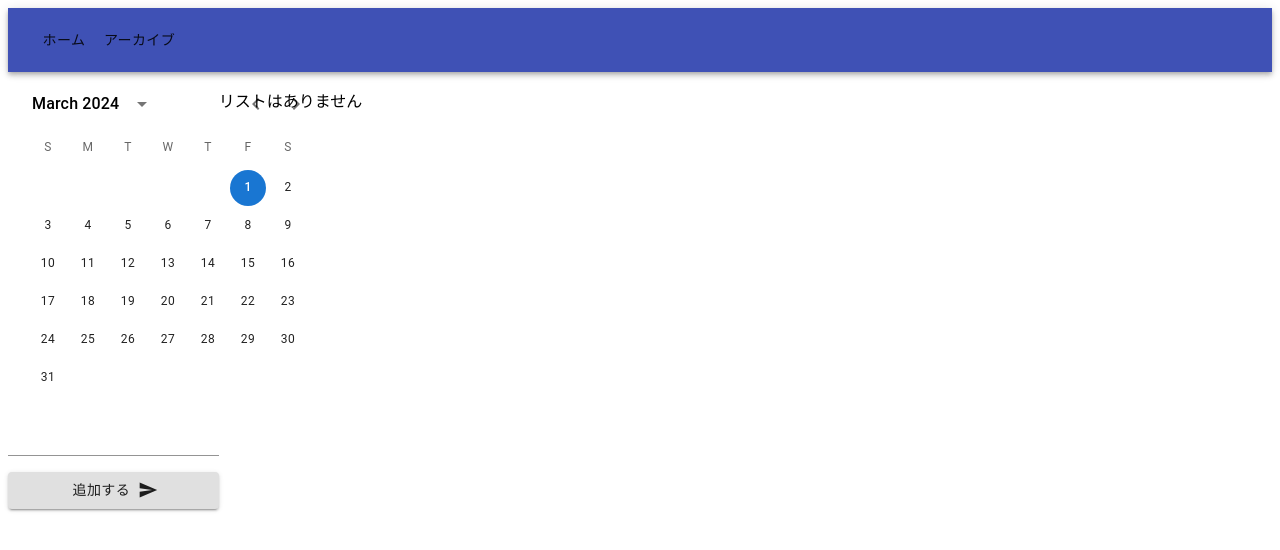
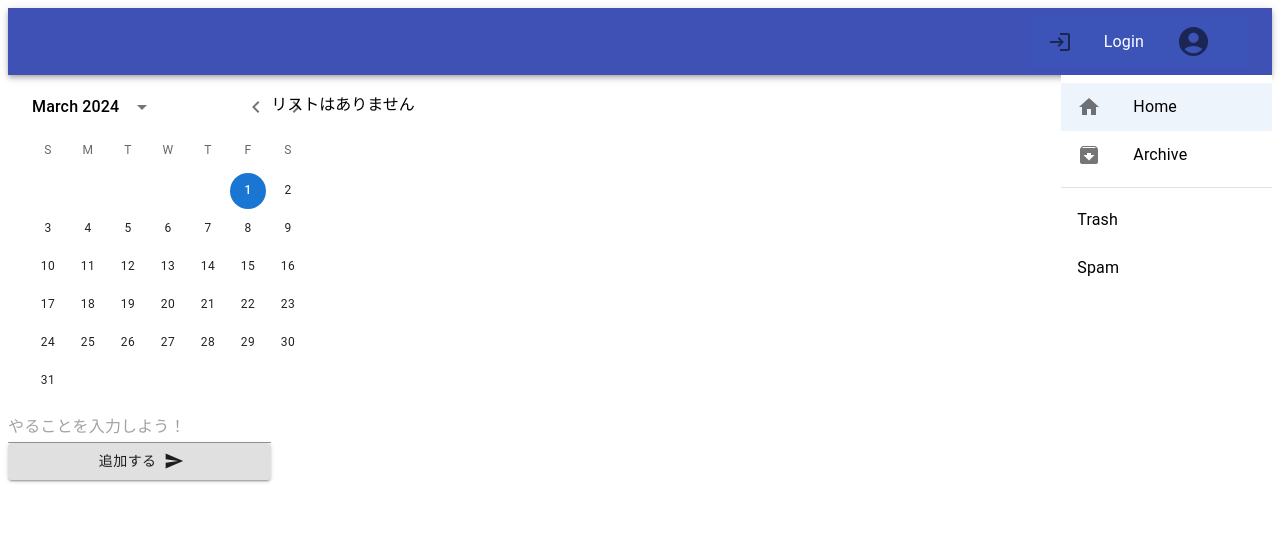
Before and after one commit to Omochi-Okome/PomodoroList, a React (Create React App) app in the folder client/: page / in a window 1280 px wide. Shown: the top 550 px of the page. Built offline with nearby package versions, Linux system fonts and the light colour scheme.

Commit message:
フロントを改善

```diff
--- a/client/src/App.js
+++ b/client/src/App.js
@@ -1,15 +1,25 @@
 import { BrowserRouter as Router, Route, Routes } from "react-router-dom";
 import Home from "./pages/Home";
 import Archive from "./pages/Archive"
+import SelectedListItem from "./components/HomeFolder";
+import TopBar from "./components/TopBar"
+import { Grid } from "@material-ui/core";
 
 function App() {
   return (
     <Router>
-      <Routes>
-        <Route path="/" element={<Home />} />
-        <Route path="/item" />
-        <Route path="/archive" element={<Archive/>} />
-      </Routes>
+      <TopBar />
+      <Grid container>
+        <Grid item xs={10}>
+          <Routes>
+            <Route path="/" element={<Home />} />
+            <Route path="/archive" element={<Archive />} />
+          </Routes>
+        </Grid>
+        <Grid item xs={2}>
+          <SelectedListItem />
+        </Grid>
+      </Grid>
     </Router>
   );
 }
--- a/client/src/components/ArchiveList.jsx
+++ b/client/src/components/ArchiveList.jsx
@@ -7,6 +7,7 @@ import Typography from "@material-ui/core/Typography";
 import { Grid } from "@material-ui/core";
 import Button from "@mui/material/Button";
 import DeleteIcon from '@mui/icons-material/Delete';
+import SelectedListItem from "./HomeFolder";
 
 const useStyles = makeStyles({
     card: {
@@ -46,8 +47,9 @@ const ArchiveList = () => {
             {archiveList.length === 0 ? (
                 <p>アーカイブリストはありません</p>
             ) : (
-                <Grid container>
-                    {console.log({ArchiveList})}
+                <Grid item container xs={12}>
+                  <Grid>
+                  {console.log({ArchiveList})}
                   {archiveList.map((archiveList) => (
                     <Card key={archiveList._id} variant="outlined" className={classes.card}>
                       <CardContent>
@@ -57,6 +59,8 @@ const ArchiveList = () => {
                       </CardContent>
                     </Card>
                   ))}
+                  </Grid>
+
                 </Grid>
               )}
         </div>
--- /dev/null
+++ b/client/src/components/HomeFolder.jsx
@@ -0,0 +1,68 @@
+import * as React from 'react';
+import Box from '@mui/material/Box';
+import List from '@mui/material/List';
+import ListItemButton from '@mui/material/ListItemButton';
+import ListItemIcon from '@mui/material/ListItemIcon';
+import ListItemText from '@mui/material/ListItemText';
+import Divider from '@mui/material/Divider';
+import ArchiveIcon from '@mui/icons-material/Archive';
+import { useNavigate } from 'react-router-dom';
+import HomeIcon from '@mui/icons-material/Home';
+
+export default function SelectedListItem() {
+    const navigate = useNavigate();
+    const [selectedIndex, setSelectedIndex] = React.useState(0);
+
+  const handleListItemClick = (event, index) => {
+    setSelectedIndex(index);
+
+    switch(index){
+        case 0:
+            navigate('/');
+            break;
+        default:
+            navigate('/archive')
+    }
+
+  };
+
+  return (
+    <Box sx={{ width: '100%', maxWidth: 360, bgcolor: 'background.paper' }}>
+      <List component="nav" aria-label="main mailbox folders">
+        <ListItemButton
+          selected={selectedIndex === 0}
+          onClick={(event) => handleListItemClick(event, 0)}
+        >
+          <ListItemIcon>
+            <HomeIcon />
+          </ListItemIcon>
+          <ListItemText primary="Home" />
+        </ListItemButton>
+        <ListItemButton
+          selected={selectedIndex === 1}
+          onClick={(event) => handleListItemClick(event, 1)}
+        >
+          <ListItemIcon>
+            <ArchiveIcon />
+          </ListItemIcon>
+          <ListItemText primary="Archive" />
+        </ListItemButton>
+      </List>
+      <Divider />
+      <List component="nav" aria-label="secondary mailbox folder">
+        <ListItemButton
+          selected={selectedIndex === 2}
+          onClick={(event) => handleListItemClick(event, 2)}
+        >
+          <ListItemText primary="Trash" />
+        </ListItemButton>
+        <ListItemButton
+          selected={selectedIndex === 3}
+          onClick={(event) => handleListItemClick(event, 3)}
+        >
+          <ListItemText primary="Spam" />
+        </ListItemButton>
+      </List>
+    </Box>
+  );
+}
--- a/client/src/components/ToDoList.jsx
+++ b/client/src/components/ToDoList.jsx
@@ -13,6 +13,7 @@ import { LocalizationProvider } from '@mui/x-date-pickers/LocalizationProvider';
 import { AdapterDayjs } from '@mui/x-date-pickers/AdapterDayjs';
 import { DateCalendar } from '@mui/x-date-pickers/DateCalendar';
 import dayjs from 'dayjs';
+import SelectedListItem from "./HomeFolder";
 
 const useStyles = makeStyles({
   card: {
@@ -92,19 +93,18 @@ const ToDoList = () => {
   };
 
   return (
-    <div>
-      <Grid container>
-        <Grid item xs={2}>
-          <Stack spacing={2}>
+      <Grid container direction="row">
+        <Grid item xs={3}>
+          <Stack>
             <LocalizationProvider dateAdapter={AdapterDayjs} >
             <DateCalendar value={time} onChange={(newTime) => setTime(newTime)} />
             </LocalizationProvider>
-            <TextField type="text" value={inputValue} onChange={handleInputChange}/>
+            <TextField type="text" value={inputValue} onChange={handleInputChange} placeholder="やることを入力しよう！"/>
             <Button variant="contained" type="submit" color="blue" onClick={handleSubmit} endIcon={<SendIcon />} >追加する</Button>
           </Stack>
         </Grid>
 
-        <Grid item container xs={10} >
+        <Grid item xs={9} >
           {todoList.length === 0 ? (
             <p>リストはありません</p>
           ) : (
@@ -123,7 +123,6 @@ const ToDoList = () => {
         </Grid>
 
       </Grid>
-      </div>
   );
 };
 
--- a/client/src/components/TopBar.jsx
+++ b/client/src/components/TopBar.jsx
@@ -1,15 +1,37 @@
-import { AppBar, Toolbar,Button } from '@material-ui/core'
-import React from 'react'
+import { AppBar, Toolbar } from '@material-ui/core'
+import * as React from 'react';
+import List from '@mui/material/List';
+import ListItemButton from '@mui/material/ListItemButton';
+import ListItemIcon from '@mui/material/ListItemIcon';
+import ListItemText from '@mui/material/ListItemText';
+import AccountCircleIcon from '@mui/icons-material/AccountCircle';
+import LoginIcon from '@mui/icons-material/Login';
 
 function TopBar() {
+    const [selectedIndex, setSelectedIndex] = React.useState(0);
+    const handleListItemClick = (event, index) => {
+        setSelectedIndex(index);
+    };
+
     return (
         <AppBar position="static">
             <Toolbar>
-                <Button href='/'>ホーム</Button>
-                <Button href='/archive'>アーカイブ</Button>
+                <List style={{marginLeft: 'auto',display:'flex', flexDirection: 'row'}}>
+                    <ListItemButton selected={selectedIndex === 0} onClick={(event) => handleListItemClick(event, 0)}>
+                        <ListItemIcon>
+                            <LoginIcon />
+                        </ListItemIcon>
+                        <ListItemText primary="Login" />
+                    </ListItemButton>
+                    <ListItemButton selected={selectedIndex === 0} onClick={(event) => handleListItemClick(event, 0)}>
+                        <ListItemIcon>
+                            <AccountCircleIcon fontSize="large"/>
+                        </ListItemIcon>
+                    </ListItemButton>
+                </List>
             </Toolbar>
         </AppBar>
-    )
+    );
 }
 
-export default TopBar
+export default TopBar;
--- a/client/src/pages/Archive.jsx
+++ b/client/src/pages/Archive.jsx
@@ -1,10 +1,8 @@
 import ArchiveList from "../components/ArchiveList";
-import TopBar from "../components/TopBar";
 
 const Archive = () => {
     return(
         <>
-            <TopBar />
             <ArchiveList />
         </>
     )
--- a/client/src/pages/Home.jsx
+++ b/client/src/pages/Home.jsx
@@ -1,10 +1,8 @@
 import ToDoList from "../components/ToDoList";
-import TopBar from "../components/TopBar";
 
 const Home = () => {
     return(
         <>
-            <TopBar />
             <ToDoList />
         </>
     )
```
